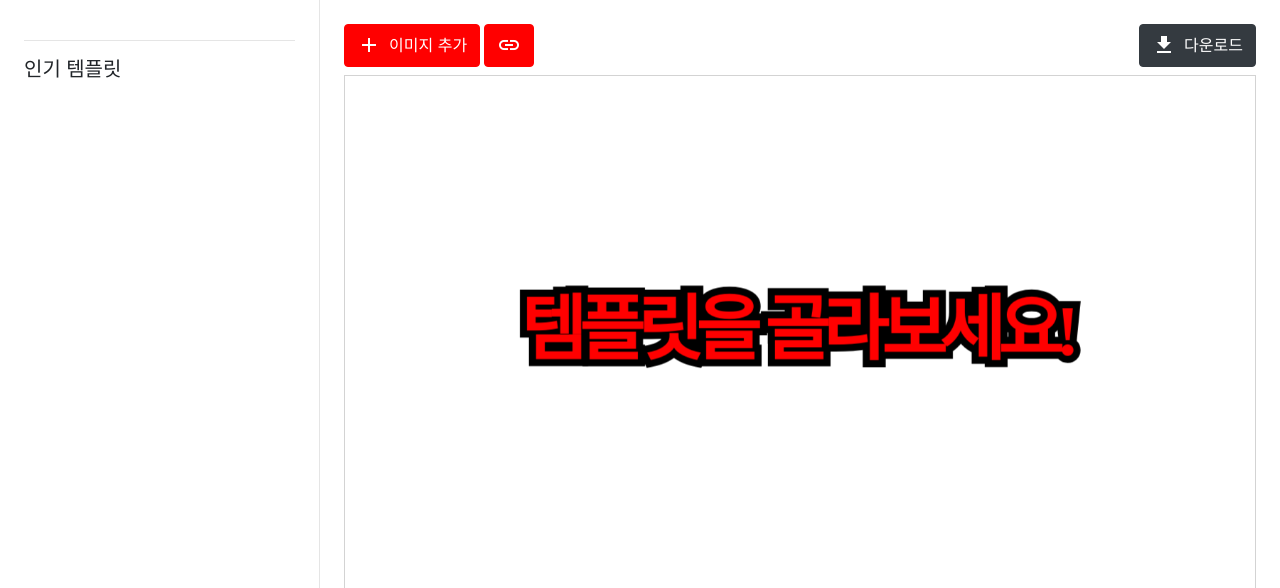
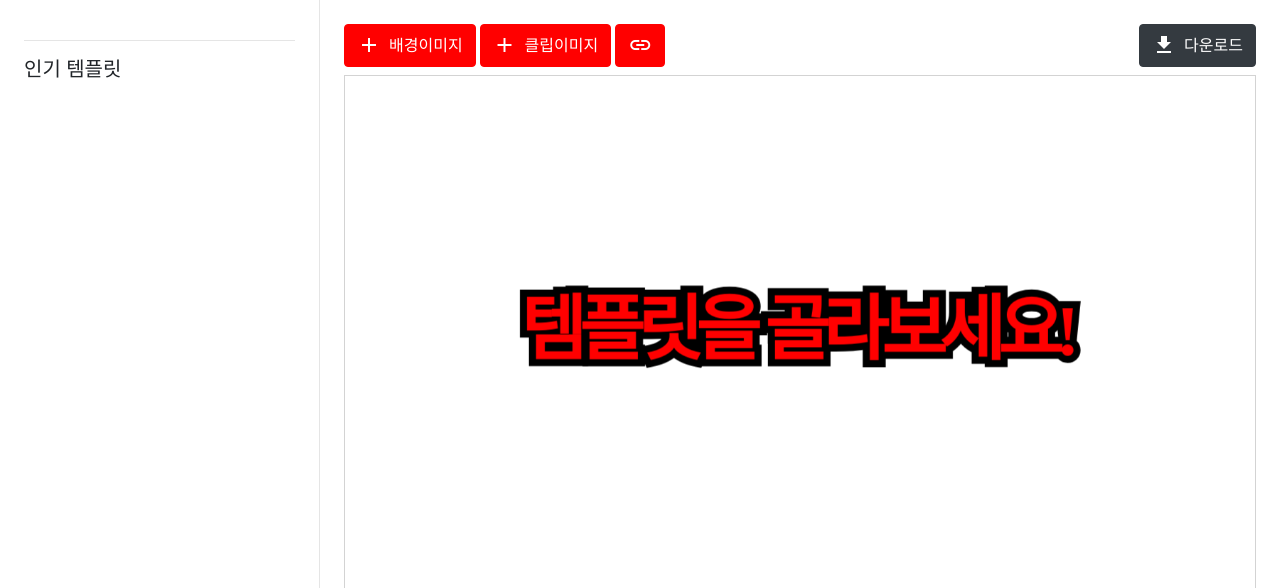
Before and after one commit to twins1040/ThumbnailCanvas, a Django app: page / in a window 1280 px wide. Shown: the part 87-675 px from the top of the page. Run offline with Django 3.2, Linux system fonts and the light colour scheme; data that the repository does not hold is empty; parts of the project's set-up code (start-up, migrations or seed data) failed here and were passed over; some libraries are stand-ins or nearby versions; some web fonts are replaced.

Commit message:
New Feature: add clip art

```diff
--- a/fabricCanvas/templates/fabricCanvas/index.html
+++ b/fabricCanvas/templates/fabricCanvas/index.html
@@ -68,9 +68,16 @@
 					<!-- load image -->
 					<label for="imgLoader" class="btn btn-primary btn-with-icon mb-0 mr-1">
 						<i >add</i>
-						<span>이미지 추가</span>
+						<span>배경이미지</span>
 					</label>
 					<input type="file" id="imgLoader" class="hide-input"/>
+
+					<!-- load clip image -->
+					<label for="clipLoader" class="btn btn-primary btn-with-icon mb-0 mr-1">
+						<i >add</i>
+						<span>클립이미지</span>
+					</label>
+					<input type="file" id="clipLoader" class="hide-input" multiple/>
 
 					<!-- capture image -->
 					<a class="mr-auto" rel="noopener noreferrer" href="http://www.youtubescreenshot.com/">
--- a/static/bypass/features.js
+++ b/static/bypass/features.js
@@ -183,6 +183,16 @@ function set_background_image(src) {
 }
 
 
+function add_image(src) {
+	var imgObj = new Image();
+	imgObj.src = src;
+	imgObj.onload = function () {
+		var image = new fabric.Image(imgObj);
+
+		canvas.add(image);
+		add_history();
+	}
+}
 
 // Canvas start!!
 var canvas = new fabric.Canvas('myCanvas');
@@ -344,7 +354,7 @@ $("#download-btn-a").click(function(ev) {
 
 
 // Create image loader btn
-document.getElementById('imgLoader').onchange = function handleImage(e) {
+document.getElementById('imgLoader').onchange = function(e) {
 	var reader = new FileReader();
 	reader.onload = function (event){
 		set_background_image(event.target.result);
@@ -352,6 +362,24 @@ document.getElementById('imgLoader').onchange = function handleImage(e) {
 	reader.readAsDataURL(e.target.files[0]);
 }
 
+
+// Create clip loader btn
+document.getElementById('clipLoader').onchange = function(e) {
+	function readAndAdd(file) {
+		if ( /\.(jpe?g|png|gif)$/i.test(file.name) ) {
+			var reader = new FileReader();
+
+			reader.onload = function (event) {
+				add_image(event.target.result);
+			}
+			reader.readAsDataURL(file);
+		}
+	}
+
+	if (e.target.files) {
+		[].forEach.call(e.target.files, readAndAdd);
+	}
+}
 
 // Temp save button event
 $('#temp-save').click(function() {
```
